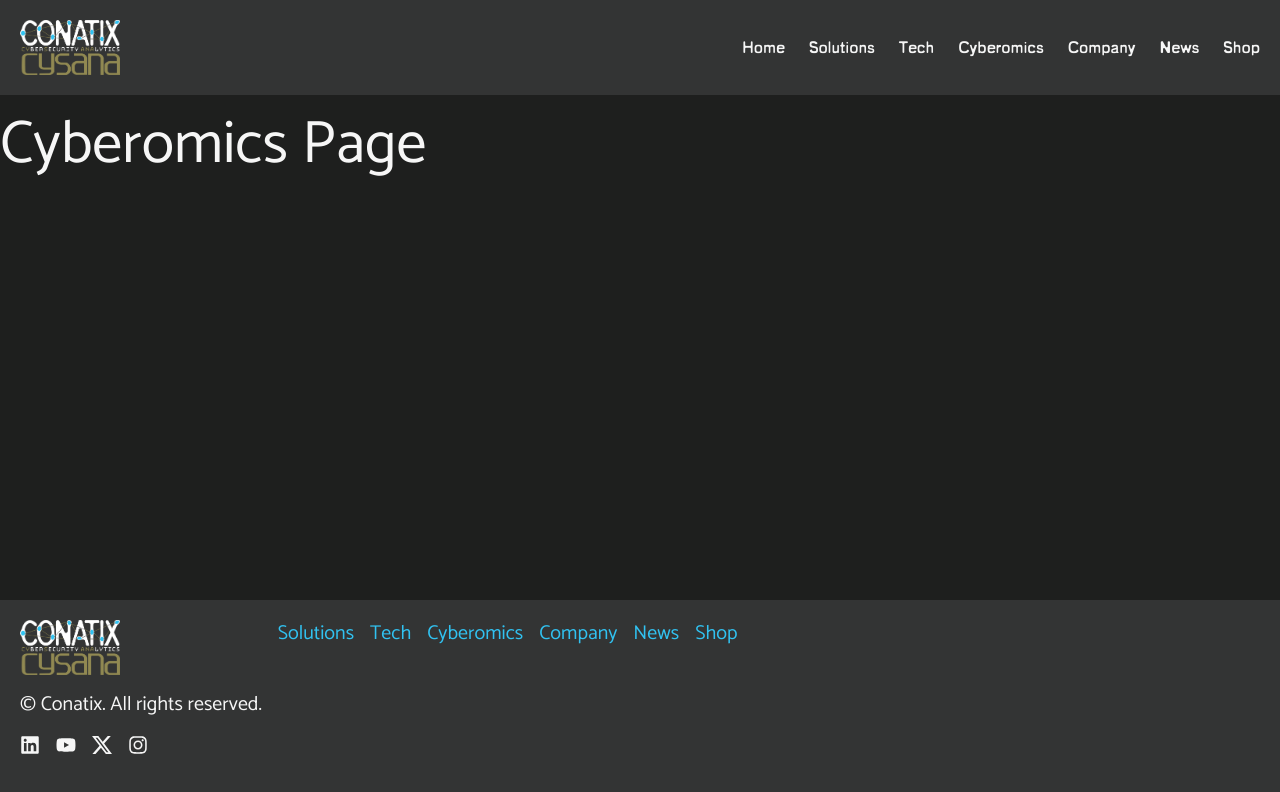
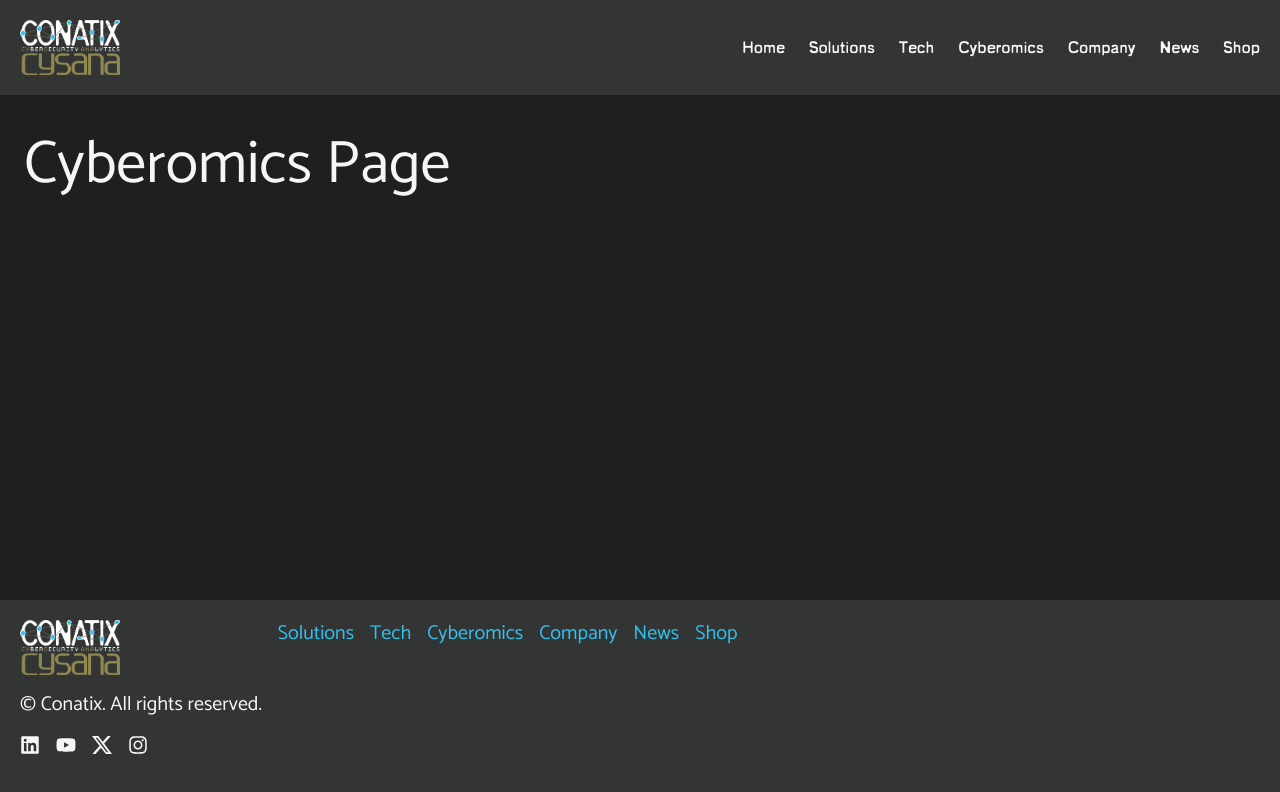
Before and after one commit to dineeshafernando/Conatix_Website_Frontend, a Next.js app: page /cyberomics in a window 1280 px wide. Shown: the top 792 px of the page. Built offline with nearby package versions, Linux system fonts and the light colour scheme.

Commit message:
remove margins on navbar and footer and add them to layout.tsx

```diff
--- a/src/app/layout.tsx
+++ b/src/app/layout.tsx
@@ -57,7 +57,7 @@ export default function RootLayout({
         <div className="block md:hidden">
           <MobileNav />
         </div>
-        <main className="flex-1">{children}</main>
+        <main className="flex-1 mx-6 my-10">{children}</main>
         <Footer />
       </body>
     </html>
--- a/src/components/layout/NavBar.tsx
+++ b/src/components/layout/NavBar.tsx
@@ -18,7 +18,7 @@ export default function NavBar() {
   })
 
   return (
-    <nav className="bg-grey flex justify-between p-5 mb-5 font-denson-bold sticky top-0">
+    <nav className="bg-grey flex justify-between p-5 font-denson-bold sticky top-0">
       <Link href="/">
         <Image src="/logo-2.png" alt="company logo" width={100} height={100} />
       </Link>
```
Also changed, not shown: src/components/layout/Footer.tsx (+1 -1 lines).
